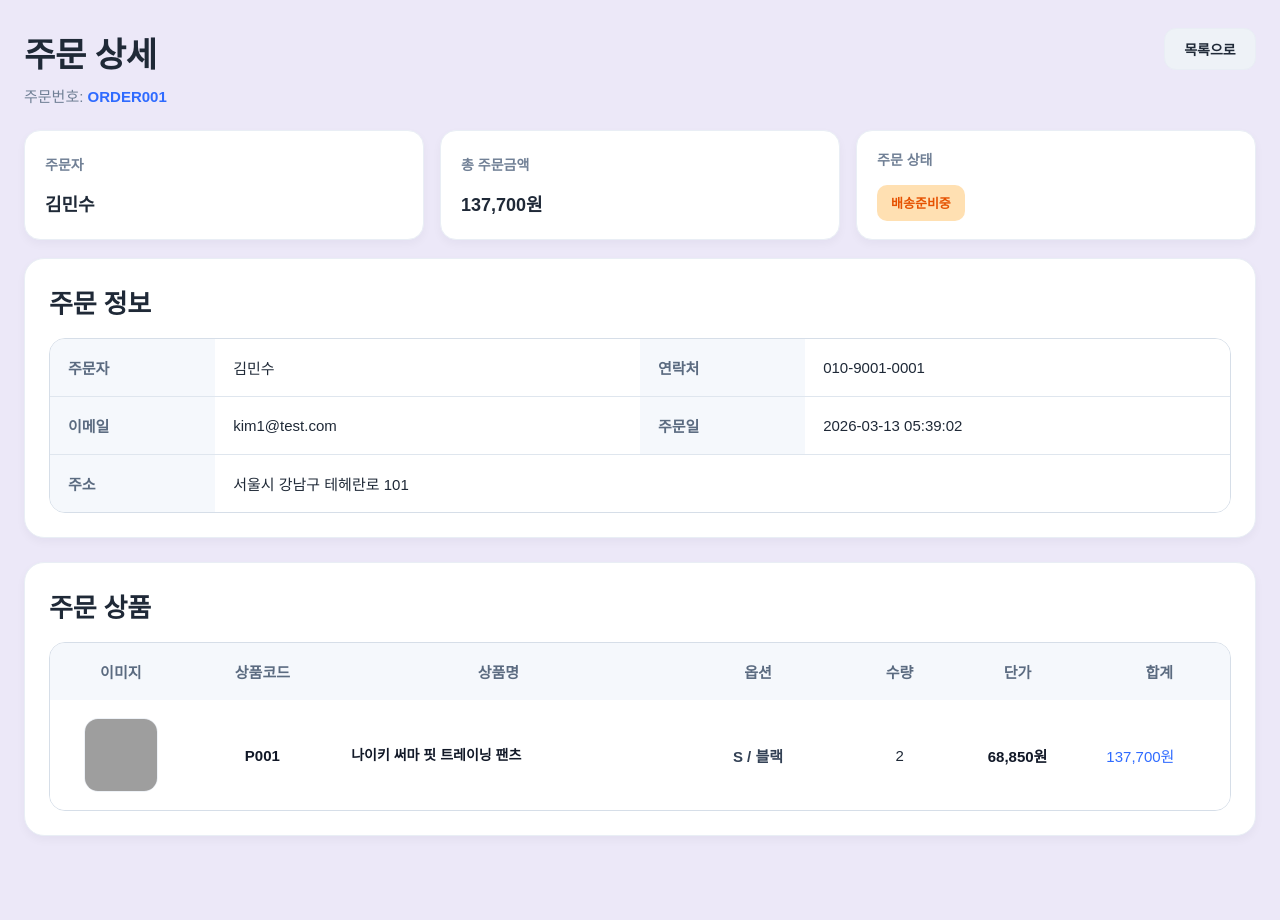
After one commit to 22nsoo/H_R_Project1, a Flask app: page /seller/orders/1 in a window 1280 px wide. The commit adds this page. Run offline with Flask 3, Linux system fonts and the light colour scheme; a user stored in the database is signed in; data comes from the database, SQL or seed files in the repository; grey boxes are pictures that could not be loaded.

Commit message:
주문상세페이지 추가"

```diff
--- a/my_pro/app.py
+++ b/my_pro/app.py
@@ -999,6 +999,54 @@ def seller_orders():
         query += " ORDER BY total_amount DESC"
     elif sort == "price_asc":
         query += " ORDER BY total_amount ASC"
+    elif sort == "order_code_asc":
+        query += " ORDER BY order_code ASC"
+    elif sort == "order_code_desc":
+        query += " ORDER BY order_code DESC"
+    elif sort == "customer_name_asc":
+        query += " ORDER BY customer_name ASC"
+    elif sort == "customer_name_desc":
+        query += " ORDER BY customer_name DESC"
+    elif sort == "customer_email_asc":
+        query += " ORDER BY customer_email ASC"
+    elif sort == "customer_email_desc":
+        query += " ORDER BY customer_email DESC"
+    elif sort == "customer_phone_asc":
+        query += " ORDER BY customer_phone ASC"
+    elif sort == "customer_phone_desc":
+        query += " ORDER BY customer_phone DESC"
+    elif sort == "address_asc":
+        query += " ORDER BY address ASC"
+    elif sort == "address_desc":
+        query += " ORDER BY address DESC"
+    elif sort == "order_date_asc":
+        query += " ORDER BY order_date ASC"
+    elif sort == "order_date_desc":
+        query += " ORDER BY order_date DESC"
+    elif sort == "status_asc":
+        query += """
+            ORDER BY CASE order_status
+                WHEN '신규주문' THEN 1
+                WHEN '배송준비중' THEN 2
+                WHEN '배송중' THEN 3
+                WHEN '배송완료' THEN 4
+                WHEN '반품요청' THEN 5
+                WHEN '교환요청' THEN 6
+                ELSE 99
+            END ASC
+        """
+    elif sort == "status_desc":
+        query += """
+            ORDER BY CASE order_status
+                WHEN '신규주문' THEN 1
+                WHEN '배송준비중' THEN 2
+                WHEN '배송중' THEN 3
+                WHEN '배송완료' THEN 4
+                WHEN '반품요청' THEN 5
+                WHEN '교환요청' THEN 6
+                ELSE 99
+            END DESC
+        """
     else:
         query += " ORDER BY order_date DESC"
 
@@ -1363,7 +1411,7 @@ def seller_cs():
         FROM customer_service cs
         JOIN products p ON cs.product_id = p.product_id
         WHERE cs.seller_id=%s
-        AND cs.cs_type='상품문의'
+        AND cs.cs_type IN ('교환요청','반품요청')
         ORDER BY
             CASE cs.cs_status
                 WHEN '접수' THEN 0
@@ -1397,7 +1445,7 @@ def seller_cs():
             o.order_code,
             p.product_name
         FROM customer_service cs
-        JOIN orders o ON cs.order_id = o.order_id
+        LEFT JOIN orders o ON cs.order_id = o.order_id
         JOIN products p ON cs.product_id = p.product_id
         WHERE cs.seller_id=%s
         AND cs.cs_type IN ('교환요청','반품요청')
@@ -1542,5 +1590,74 @@ def delete_cs():
     conn.close()
 
     return redirect(request.referrer)
+
+@app.route("/seller/orders/<int:order_id>")
+def seller_order_detail(order_id):
+    seller_id = session.get("seller_id")
+    if not seller_id:
+        return redirect(url_for("login"))
+
+    conn = get_connection()
+    cursor = conn.cursor()
+
+    # 주문 기본 정보
+    cursor.execute("""
+        SELECT
+            o.order_id,
+            o.order_code,
+            o.customer_name,
+            o.customer_email,
+            o.customer_phone,
+            o.address,
+            o.order_date,
+            o.total_amount,
+            o.order_status
+        FROM orders o
+        WHERE o.order_id = %s
+        AND o.seller_id = %s
+    """, (order_id, seller_id))
+    order = cursor.fetchone()
+
+    if not order:
+        cursor.close()
+        conn.close()
+        return "해당 주문을 찾을 수 없습니다."
+
+    # 주문 상품 목록
+    cursor.execute("""
+        SELECT
+            oi.order_item_id,
+            oi.quantity,
+            oi.unit_price,
+            oi.subtotal,
+            oi.selected_size,
+            oi.selected_color,
+            p.product_name,
+            p.product_code,
+            p.image_main1
+        FROM order_items oi
+        JOIN products p ON oi.product_id = p.product_id
+        WHERE oi.order_id = %s
+        ORDER BY oi.order_item_id ASC
+    """, (order_id,))
+    order_items = cursor.fetchall()
+
+    cursor.execute("""
+        SELECT seller_id, seller_name
+        FROM sellers
+        WHERE seller_id = %s
+    """, (seller_id,))
+    seller = cursor.fetchone()
+
+    cursor.close()
+    conn.close()
+
+    return render_template(
+        "seller_order_detail.html",
+        seller=seller,
+        order=order,
+        order_items=order_items
+    )
+
 if __name__ == "__main__":
     app.run(debug=True)
--- a/my_pro/static/dashboard.css
+++ b/my_pro/static/dashboard.css
@@ -1362,3 +1362,20 @@ tbody tr:hover td {
         width: 100%;
     }
 }
+
+.order-link {
+    color: #2f6bff;
+    font-weight: 700;
+    text-decoration: none;
+    transition: 0.2s ease;
+    cursor: pointer;
+}
+
+.order-link:hover {
+    text-decoration: underline;
+    color: #1e56d8;
+}
+
+.order-link:active {
+    opacity: 0.8;
+}
--- /dev/null
+++ b/my_pro/templates/seller_order_detail.html
@@ -0,0 +1,418 @@
+<!DOCTYPE html>
+<html lang="ko">
+<head>
+    <meta charset="UTF-8">
+    <meta name="viewport" content="width=device-width, initial-scale=1.0">
+    <title>주문 상세</title>
+    <link rel="stylesheet" href="{{ url_for('static', filename='dashboard.css') }}">
+    <style>
+        body.orders-page {
+            margin: 0;
+            background: var(--bg-app);
+            font-family: "Pretendard", sans-serif;
+            color: var(--text);
+        }
+
+        .detail-wrap {
+            max-width: 1280px;
+            margin: 0 auto;
+            padding: 28px 24px 60px;
+        }
+
+        .detail-topbar {
+            display: flex;
+            justify-content: space-between;
+            align-items: flex-start;
+            gap: 16px;
+            margin-bottom: 24px;
+        }
+
+        .detail-title-box h1 {
+            margin: 0;
+            font-size: 34px;
+            font-weight: 800;
+            color: #1f2937;
+            letter-spacing: -0.4px;
+        }
+
+        .detail-sub {
+            margin-top: 8px;
+            font-size: 15px;
+            color: var(--muted);
+        }
+
+        .detail-sub strong {
+            color: var(--primary);
+            font-weight: 800;
+        }
+
+        .back-btn {
+            display: inline-flex;
+            align-items: center;
+            justify-content: center;
+            min-width: 92px;
+            height: 42px;
+            padding: 0 18px;
+            border: 1px solid var(--border);
+            border-radius: 12px;
+            background: #eef2f7;
+            color: #1f2937;
+            text-decoration: none;
+            font-weight: 700;
+            font-size: 14px;
+            transition: 0.2s ease;
+        }
+
+        .back-btn:hover {
+            background: #e2e8f0;
+        }
+
+        .detail-card {
+            background: #fff;
+            border: 1px solid var(--border);
+            border-radius: 20px;
+            box-shadow: var(--shadow-soft);
+            padding: 24px;
+            margin-bottom: 24px;
+        }
+
+        .section-title {
+            margin: 0 0 18px;
+            font-size: 26px;
+            font-weight: 800;
+            color: #1f2937;
+            letter-spacing: -0.2px;
+        }
+
+        .summary-strip {
+            display: grid;
+            grid-template-columns: repeat(3, 1fr);
+            gap: 16px;
+            margin-bottom: 18px;
+        }
+
+        .summary-box {
+            background: #fff;
+            border: 1px solid var(--border);
+            border-radius: 16px;
+            box-shadow: var(--shadow-soft);
+            padding: 18px 20px;
+            min-height: 96px;
+            display: flex;
+            flex-direction: column;
+            justify-content: center;
+        }
+
+        .summary-label {
+            font-size: 14px;
+            font-weight: 700;
+            color: var(--muted);
+            margin-bottom: 10px;
+        }
+
+        .summary-value {
+            font-size: 18px;
+            font-weight: 800;
+            color: #1f2937;
+        }
+
+        .status-badge {
+            display: inline-flex;
+            align-items: center;
+            justify-content: center;
+            min-width: 84px;
+            height: 36px;
+            padding: 0 14px;
+            border-radius: 10px;
+            font-size: 13px;
+            font-weight: 800;
+            line-height: 1;
+            box-sizing: border-box;
+        }
+
+        .status-new {
+            background: #fff3cd;
+            color: #856404;
+        }
+
+        .status-ready {
+            background: #ffe0b2;
+            color: #e65100;
+        }
+
+        .status-shipping {
+            background: #ebf8ff;
+            color: #3182ce;
+        }
+
+        .status-done {
+            background: #d4edda;
+            color: #155724;
+        }
+
+        .status-return {
+            background: #fff5f5;
+            color: #c53030;
+        }
+
+        .status-exchange {
+            background: #faf5ff;
+            color: #805ad5;
+        }
+
+        .info-table,
+        .items-table {
+            width: 100%;
+            border-collapse: separate;
+            border-spacing: 0;
+            overflow: hidden;
+            border: 1px solid #d6dee8;
+            border-radius: 16px;
+            background: #fff;
+            table-layout: fixed;
+        }
+
+        .info-table th,
+        .info-table td,
+        .items-table th,
+        .items-table td {
+            padding: 18px 18px;
+            border-bottom: 1px solid #dfe6ee;
+            font-size: 15px;
+        }
+
+        .info-table tr:last-child th,
+        .info-table tr:last-child td,
+        .items-table tr:last-child th,
+        .items-table tr:last-child td {
+            border-bottom: none;
+        }
+
+        .info-table th,
+        .items-table th {
+            background: #f5f8fc;
+            color: #5b6b80;
+            font-weight: 700;
+            text-align: left;
+            white-space: nowrap;
+        }
+
+        .info-table td {
+            background: #fff;
+            color: #1f2937;
+            font-weight: 500;
+            word-break: break-word;
+        }
+
+        .info-table .label-col {
+            width: 14%;
+        }
+
+        .info-table .value-col {
+            width: 36%;
+        }
+
+        .items-table thead th {
+            text-align: center;
+        }
+
+        .items-table tbody td {
+            text-align: center;
+            vertical-align: middle;
+            background: #fff;
+        }
+
+        .items-table tbody tr:hover td {
+            background: #f8fbff;
+        }
+
+        .thumb-box {
+            width: 74px;
+            height: 74px;
+            margin: 0 auto;
+            border-radius: 14px;
+            overflow: hidden;
+            background: #f3f4f6;
+            border: 1px solid #eef2f7;
+            display: flex;
+            align-items: center;
+            justify-content: center;
+        }
+
+        .thumb-box img {
+            width: 100%;
+            height: 100%;
+            object-fit: cover;
+            display: block;
+        }
+
+        .product-name {
+            font-weight: 700;
+            color: #111827;
+            line-height: 1.45;
+        }
+
+        .option-text {
+            color: #334155;
+            font-weight: 600;
+        }
+
+        .price-text {
+            font-weight: 700;
+            color: #111827;
+        }
+
+        .total-text {
+            font-weight: 800;
+            color: var(--primary);
+        }
+
+        .empty-box {
+            padding: 36px 20px;
+            text-align: center;
+            color: var(--muted);
+            border: 1px dashed #cbd5e1;
+            border-radius: 16px;
+            background: #f8fbff;
+        }
+
+        @media (max-width: 960px) {
+            .summary-strip {
+                grid-template-columns: 1fr;
+            }
+
+            .detail-topbar {
+                flex-direction: column;
+                align-items: stretch;
+            }
+
+            .back-btn {
+                align-self: flex-end;
+            }
+
+            .section-title {
+                font-size: 24px;
+            }
+
+            .detail-title-box h1 {
+                font-size: 30px;
+            }
+        }
+    </style>
+</head>
+<body class="orders-page">
+    <div class="detail-wrap">
+        <div class="detail-topbar">
+            <div class="detail-title-box">
+                <h1>주문 상세</h1>
+                <div class="detail-sub">주문번호: <strong>{{ order["order_code"] }}</strong></div>
+            </div>
+            <a href="{{ url_for('seller_orders') }}" class="back-btn">목록으로</a>
+        </div>
+
+        <div class="summary-strip">
+            <div class="summary-box">
+                <div class="summary-label">주문자</div>
+                <div class="summary-value">{{ order["customer_name"] }}</div>
+            </div>
+
+            <div class="summary-box">
+                <div class="summary-label">총 주문금액</div>
+                <div class="summary-value">{{ "{:,}".format(order["total_amount"]) }}원</div>
+            </div>
+
+            <div class="summary-box">
+                <div class="summary-label">주문 상태</div>
+                <div class="summary-value">
+                    {% if order["order_status"] == "신규주문" %}
+                        <span class="status-badge status-new">신규주문</span>
+                    {% elif order["order_status"] == "배송준비중" %}
+                        <span class="status-badge status-ready">배송준비중</span>
+                    {% elif order["order_status"] == "배송중" %}
+                        <span class="status-badge status-shipping">배송중</span>
+                    {% elif order["order_status"] == "배송완료" %}
+                        <span class="status-badge status-done">배송완료</span>
+                    {% elif order["order_status"] == "반품요청" %}
+                        <span class="status-badge status-return">반품요청</span>
+                    {% elif order["order_status"] == "교환요청" %}
+                        <span class="status-badge status-exchange">교환요청</span>
+                    {% else %}
+                        <span class="status-badge">{{ order["order_status"] }}</span>
+                    {% endif %}
+                </div>
+            </div>
+        </div>
+
+        <div class="detail-card">
+            <h2 class="section-title">주문 정보</h2>
+            <table class="info-table">
+                <tbody>
+                    <tr>
+                        <th class="label-col">주문자</th>
+                        <td class="value-col">{{ order["customer_name"] }}</td>
+                        <th class="label-col">연락처</th>
+                        <td class="value-col">{{ order["customer_phone"] }}</td>
+                    </tr>
+                    <tr>
+                        <th class="label-col">이메일</th>
+                        <td class="value-col">{{ order["customer_email"] if order["customer_email"] else "-" }}</td>
+                        <th class="label-col">주문일</th>
+                        <td class="value-col">{{ order["order_date"] }}</td>
+                    </tr>
+                    <tr>
+                        <th class="label-col">주소</th>
+                        <td colspan="3">{{ order["address"] }}</td>
+                    </tr>
+                </tbody>
+            </table>
+        </div>
+
+        <div class="detail-card">
+            <h2 class="section-title">주문 상품</h2>
+
+            {% if order_items %}
+            <table class="items-table">
+                <thead>
+                    <tr>
+                        <th style="width:12%;">이미지</th>
+                        <th style="width:12%;">상품코드</th>
+                        <th style="width:28%;">상품명</th>
+                        <th style="width:16%;">옵션</th>
+                        <th style="width:8%;">수량</th>
+                        <th style="width:12%;">단가</th>
+                        <th style="width:12%;">합계</th>
+                    </tr>
+                </thead>
+                <tbody>
+                    {% for item in order_items %}
+                    <tr>
+                        <td>
+                            <div class="thumb-box">
+                                <img src="{{ item['image_main1'] }}" alt="상품이미지">
+                            </div>
+                        </td>
+                        <td>
+                            <div class="price-text">{{ item["product_code"] }}</div>
+                        </td>
+                        <td style="text-align:left;">
+                            <div class="product-name">{{ item["product_name"] }}</div>
+                        </td>
+                        <td>
+                            <span class="option-text">
+                                {{ item["selected_size"] or "-" }} / {{ item["selected_color"] or "-" }}
+                            </span>
+                        </td>
+                        <td>{{ item["quantity"] }}</td>
+                        <td class="price-text">{{ "{:,}".format(item["unit_price"]) }}원</td>
+                        <td class="total-text">{{ "{:,}".format(item["subtotal"]) }}원</td>
+                    </tr>
+                    {% endfor %}
+                </tbody>
+            </table>
+            {% else %}
+            <div class="empty-box">주문 상품 정보가 없습니다.</div>
+            {% endif %}
+        </div>
+    </div>
+</body>
+</html>
```
Also changed, not shown: my_pro/db.py (+3 -4 lines), my_pro/templates/seller_orders.html (+93 -9 lines), my_pro/static/uploads/products/09a0b2d4abf7415782268e16e4b27345.jpg (added), my_pro/static/uploads/products/c0b8de31166e4771984f3e195896d21b.jpg (added), my_pro/static/uploads/products/ca8db3cdd1c84279b437fec8d0b7c2e9.jpg (added), my_pro/static/uploads/products/e53e4c8bad8047b7b9a105342d034d1d.jpg (added), my_pro/static/uploads/products/f2c64e951b0c4f45b04ffc95a79d99e9.jpg (added).
